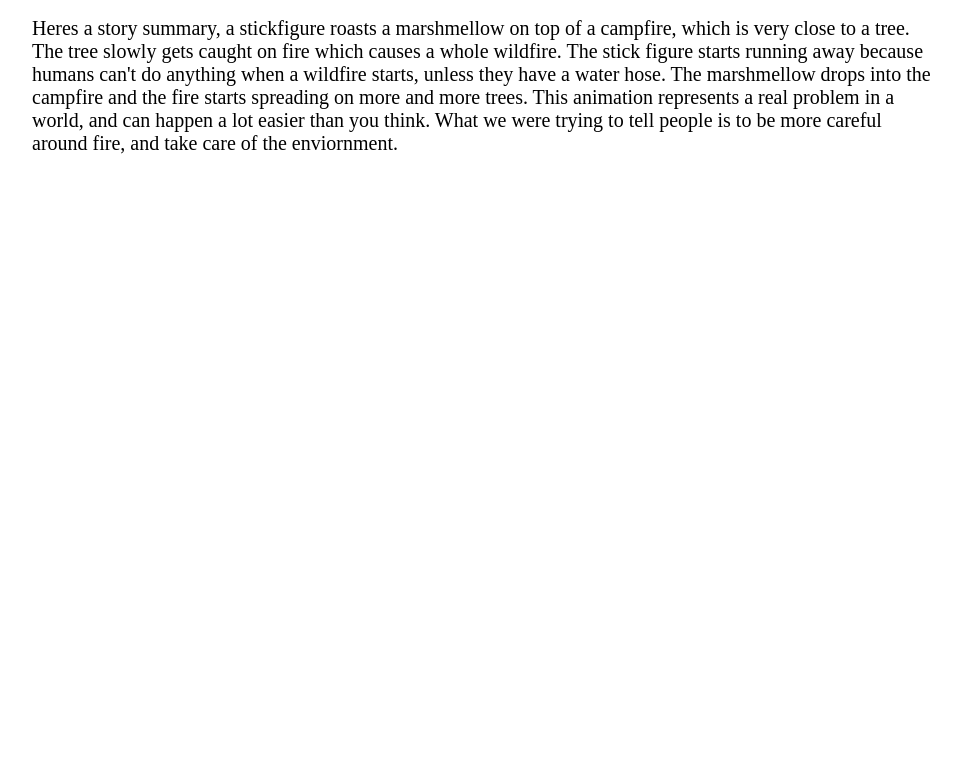
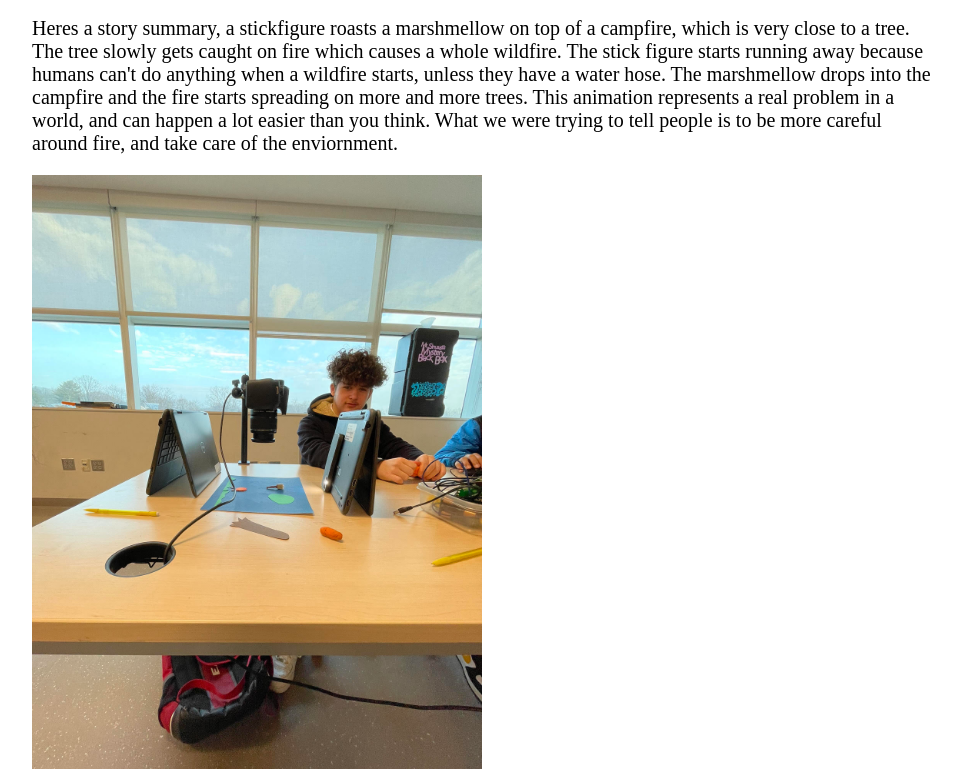
Before and after one commit to JustinTrinidadESUMS/WildFire_Animated, a plain HTML site: page index.html in a window 1280 px wide. Shown: the part 490-1263 px from the top of the page, without its empty margins (158-1119 px from the left). Before the commit the page ends 800 px from the top, so only its background shows below. Drawn offline with Linux system fonts and the light colour scheme.

Commit message:
Update index.html

```diff
--- a/index.html
+++ b/index.html
@@ -29,3 +29,4 @@
 	   a whole wildfire. The stick figure starts running away because humans can't do anything when a wildfire starts, unless they have a water hose. The marshmellow
 	   drops into the campfire and the fire starts spreading on more and more trees. This animation represents a real problem in a world, and can happen a lot easier
 	   than you think. What we were trying to tell people is to be more careful around fire, and take care of the enviornment. </p>
+    <img src="unnamed.jpg" alt="short description of image" width="450">
```
